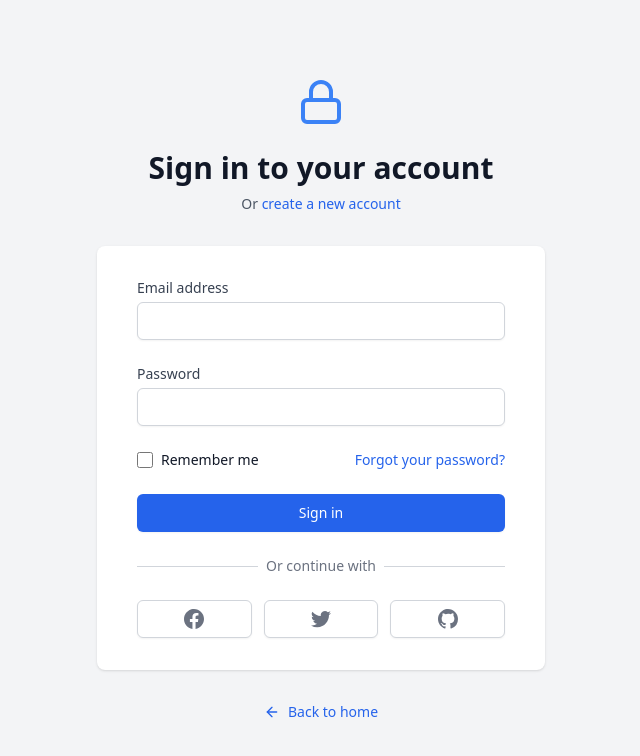
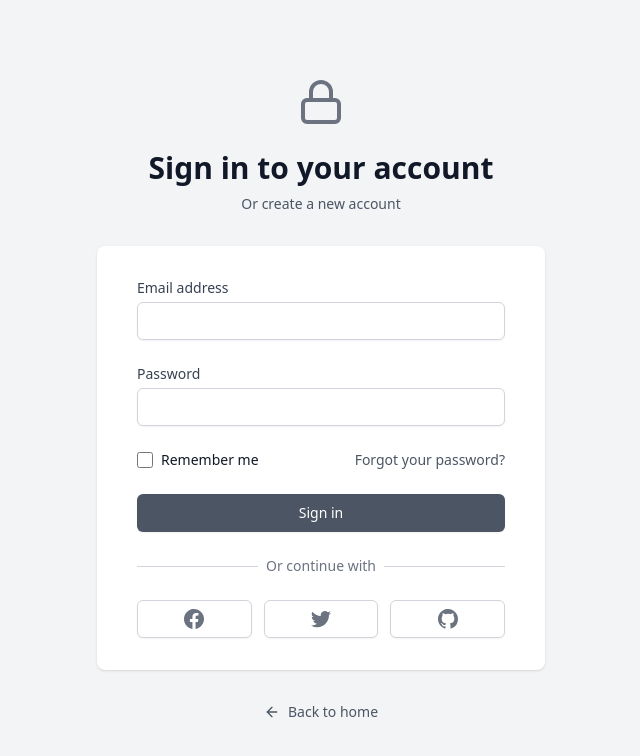
Before and after one commit to WebDevHarsha/gig_node, a Next.js app: page /login in a window 1280 px wide. Shown: the top 756 px of the page, without its empty margins (319-959 px from the left). Built offline with nearby package versions, Linux system fonts and the light colour scheme.

Commit message:
little color changes

```diff
--- a/app/login/page.tsx
+++ b/app/login/page.tsx
@@ -30,14 +30,14 @@ export default function LoginPage() {
     <div className="min-h-screen bg-gray-100 flex flex-col justify-center py-12 sm:px-6 lg:px-8">
       <div className="sm:mx-auto sm:w-full sm:max-w-md">
         <div className="flex justify-center">
-          <Lock className="h-12 w-12 text-blue-500" />
+          <Lock className="h-12 w-12 text-gray-500" />
         </div>
         <h2 className="mt-6 text-center text-3xl font-extrabold text-gray-900">
           Sign in to your account
         </h2>
         <p className="mt-2 text-center text-sm text-gray-600">
           Or{' '}
-          <Link href="/signup" className="font-medium text-blue-600 hover:text-blue-500">
+          <Link href="/signup" className="font-medium text-gray-600 hover:text-gray-500">
             create a new account
           </Link>
         </p>
@@ -57,7 +57,7 @@ export default function LoginPage() {
                   type="email"
                   autoComplete="email"
                   required
-                  className="appearance-none block w-full px-3 py-2 border border-gray-300 rounded-md shadow-sm placeholder-gray-400 focus:outline-none focus:ring-blue-500 focus:border-blue-500 sm:text-sm"
+                  className="appearance-none block w-full px-3 py-2 border border-gray-300 rounded-md shadow-sm placeholder-gray-400 focus:outline-none focus:ring-gray-500 focus:border-gray-500 sm:text-sm"
                   value={formData.email}
                   onChange={handleChange}
                 />
@@ -75,7 +75,7 @@ export default function LoginPage() {
                   type="password"
                   autoComplete="current-password"
                   required
-                  className="appearance-none block w-full px-3 py-2 border border-gray-300 rounded-md shadow-sm placeholder-gray-400 focus:outline-none focus:ring-blue-500 focus:border-blue-500 sm:text-sm"
+                  className="appearance-none block w-full px-3 py-2 border border-gray-300 rounded-md shadow-sm placeholder-gray-400 focus:outline-none focus:ring-gray-500 focus:border-gray-500 sm:text-sm"
                   value={formData.password}
                   onChange={handleChange}
                 />
@@ -88,7 +88,7 @@ export default function LoginPage() {
                   id="remember-me"
                   name="rememberMe"
                   type="checkbox"
-                  className="h-4 w-4 text-blue-600 focus:ring-blue-500 border-gray-300 rounded"
+                  className="h-4 w-4 text-gray-600 focus:ring-gray-500 border-gray-300 rounded"
                   checked={formData.rememberMe}
                   onChange={handleChange}
                 />
@@ -98,7 +98,7 @@ export default function LoginPage() {
               </div>
 
               <div className="text-sm">
-                <Link href="/forgot-password" className="font-medium text-blue-600 hover:text-blue-500">
+                <Link href="/forgot-password" className="font-medium text-gray-600 hover:text-gray-500">
                   Forgot your password?
                 </Link>
               </div>
@@ -107,7 +107,7 @@ export default function LoginPage() {
             <div>
               <button
                 type="submit"
-                className="w-full flex justify-center py-2 px-4 border border-transparent rounded-md shadow-sm text-sm font-medium text-white bg-blue-600 hover:bg-blue-700 focus:outline-none focus:ring-2 focus:ring-offset-2 focus:ring-blue-500"
+                className="w-full flex justify-center py-2 px-4 border border-transparent rounded-md shadow-sm text-sm font-medium text-white bg-gray-600 hover:bg-gray-700 focus:outline-none focus:ring-2 focus:ring-offset-2 focus:ring-gray-500"
               >
                 Sign in
               </button>
@@ -166,7 +166,7 @@ export default function LoginPage() {
       </div>
 
       <div className="mt-8 text-center">
-        <Link href="/" className="text-sm font-medium text-blue-600 hover:text-blue-500 flex items-center justify-center">
+        <Link href="/" className="text-sm font-medium text-gray-600 hover:text-gray-500 flex items-center justify-center">
           <ArrowLeft className="mr-2 h-4 w-4" />
           Back to home
         </Link>
--- a/app/signup/page.tsx
+++ b/app/signup/page.tsx
@@ -36,7 +36,7 @@ export default function SignupPage() {
         </h2>
         <p className="mt-2 text-center text-sm text-gray-600">
           Already have an account?{' '}
-          <Link href="/login" className="font-medium text-blue-600 hover:text-blue-500">
+          <Link href="/login" className="font-medium text-gray-600 hover:text-gray-500">
             Log in
           </Link>
         </p>
@@ -56,7 +56,7 @@ export default function SignupPage() {
                   type="text"
                   autoComplete="name"
                   required
-                  className="appearance-none block w-full px-3 py-2 border border-gray-300 rounded-md shadow-sm placeholder-gray-400 focus:outline-none focus:ring-blue-500 focus:border-blue-500 sm:text-sm"
+                  className="appearance-none block w-full px-3 py-2 border border-gray-300 rounded-md shadow-sm placeholder-gray-400 focus:outline-none focus:ring-gray-500 focus:border-gray-500 sm:text-sm"
                   value={formData.fullName}
                   onChange={handleChange}
                 />
@@ -74,7 +74,7 @@ export default function SignupPage() {
                   type="email"
                   autoComplete="email"
                   required
-                  className="appearance-none block w-full px-3 py-2 border border-gray-300 rounded-md shadow-sm placeholder-gray-400 focus:outline-none focus:ring-blue-500 focus:border-blue-500 sm:text-sm"
+                  className="appearance-none block w-full px-3 py-2 border border-gray-300 rounded-md shadow-sm placeholder-gray-400 focus:outline-none focus:ring-gray-500 focus:border-gray-500 sm:text-sm"
                   value={formData.email}
                   onChange={handleChange}
                 />
@@ -92,7 +92,7 @@ export default function SignupPage() {
                   type="password"
                   autoComplete="new-password"
                   required
-                  className="appearance-none block w-full px-3 py-2 border border-gray-300 rounded-md shadow-sm placeholder-gray-400 focus:outline-none focus:ring-blue-500 focus:border-blue-500 sm:text-sm"
+                  className="appearance-none block w-full px-3 py-2 border border-gray-300 rounded-md shadow-sm placeholder-gray-400 focus:outline-none focus:ring-gray-500 focus:border-gray-500 sm:text-sm"
                   value={formData.password}
                   onChange={handleChange}
                 />
@@ -110,7 +110,7 @@ export default function SignupPage() {
                   type="password"
                   autoComplete="new-password"
                   required
-                  className="appearance-none block w-full px-3 py-2 border border-gray-300 rounded-md shadow-sm placeholder-gray-400 focus:outline-none focus:ring-blue-500 focus:border-blue-500 sm:text-sm"
+                  className="appearance-none block w-full px-3 py-2 border border-gray-300 rounded-md shadow-sm placeholder-gray-400 focus:outline-none focus:ring-gray-500 focus:border-gray-500 sm:text-sm"
                   value={formData.confirmPassword}
                   onChange={handleChange}
                 />
@@ -123,13 +123,13 @@ export default function SignupPage() {
                 name="agreeTerms"
                 type="checkbox"
                 required
-                className="h-4 w-4 text-blue-600 focus:ring-blue-500 border-gray-300 rounded"
+                className="h-4 w-4 text-gray-600 focus:ring-gray-500 border-gray-300 rounded"
                 checked={formData.agreeTerms}
                 onChange={handleChange}
               />
               <label htmlFor="agreeTerms" className="ml-2 block text-sm text-gray-900">
                 I agree to the{' '}
-                <Link href="/terms" className="font-medium text-blue-600 hover:text-blue-500">
+                <Link href="/terms" className="font-medium text-gray-600 hover:text-gray-500">
                   Terms and Conditions
                 </Link>
               </label>
@@ -138,7 +138,7 @@ export default function SignupPage() {
             <div>
               <button
                 type="submit"
-                className="w-full flex justify-center py-2 px-4 border border-transparent rounded-md shadow-sm text-sm font-medium text-white bg-blue-600 hover:bg-blue-700 focus:outline-none focus:ring-2 focus:ring-offset-2 focus:ring-blue-500"
+                className="w-full flex justify-center py-2 px-4 border border-transparent rounded-md shadow-sm text-sm font-medium text-white bg-gray-600 hover:bg-gray-700 focus:outline-none focus:ring-2 focus:ring-offset-2 focus:ring-gray-500"
               >
                 Sign up
               </button>
@@ -217,7 +217,7 @@ export default function SignupPage() {
       </div>
 
       <div className="mt-8 text-center">
-        <Link href="/" className="text-sm font-medium text-blue-600 hover:text-blue-500 flex items-center justify-center">
+        <Link href="/" className="text-sm font-medium text-gray-600 hover:text-gray-500 flex items-center justify-center">
           <ArrowLeft className="mr-2 h-4 w-4" />
           Back to home
         </Link>
```
